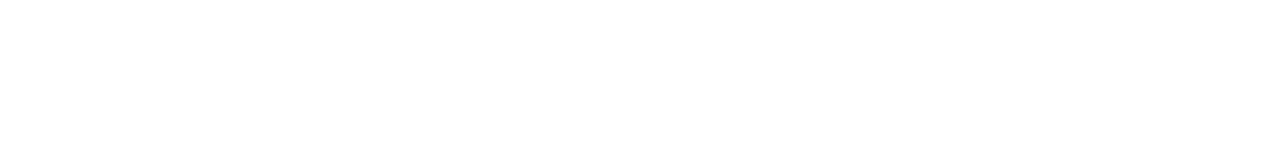
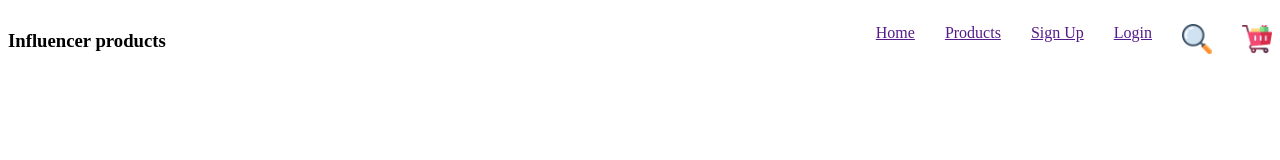
Before and after one commit to noobarafat/Digital-Gears-Shop, a plain HTML site: page index.html in a window 1280 px wide. Drawn offline with Linux system fonts and the light colour scheme.

Commit message:
nav updared

```diff
--- a/index.html
+++ b/index.html
@@ -9,6 +9,17 @@
 <body>
     <header>
 
+       <nav>
+        <h3 class="Influencer-products">Influencer products</h3>
+        <ul>
+            <li><a href="">Home</a></li>
+            <li><a href="">Products</a></li>
+            <li><a href="">Sign Up</a></li>
+            <li><a href="">Login</a></li>
+            <li><img src="./logos/search.png" alt="" width="30px"></li>
+            <li><img src="./logos/trolley.png" alt="" width="30px"></li>
+        </ul>
+       </nav>
     </header>
 
     <main>
--- a/styles/styles.css
+++ b/styles/styles.css
@@ -0,0 +1,16 @@
+nav {
+    display: flex;
+    justify-content: space-between;
+    align-items: center;
+}
+
+nav ul{
+    display: flex;
+}
+
+nav ul li{
+    list-style: none;
+    margin-left: 30px;
+    font-weight: 500;
+    font-size: 1rem;
+}
```
Also changed, not shown: logos/search.png (added), logos/trolley.png (added).
